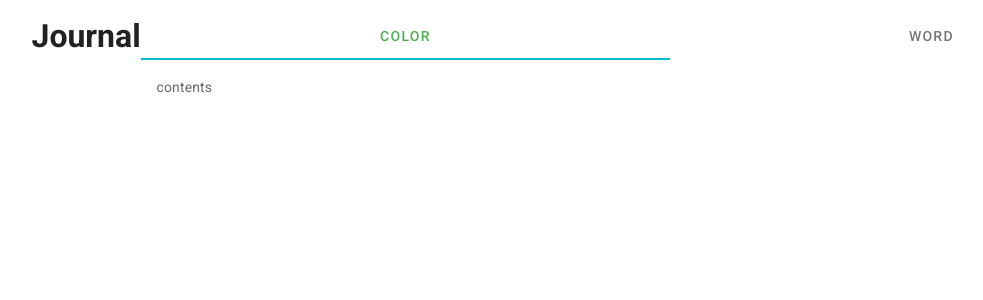
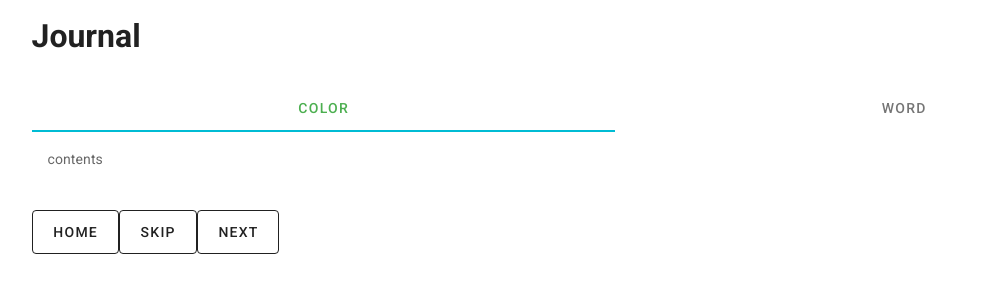
Before and after one commit to tg0488/mood-meter, a Vue app: page /Journal in a window 1280 px wide. Shown: the top 300 px of the page, without its empty margins (28-1011 px from the left). Built offline with nearby package versions, Linux system fonts and the light colour scheme.

Commit message:
got things in the right place, gotta add content

```diff
--- a/src/views/Journal.vue
+++ b/src/views/Journal.vue
@@ -1,7 +1,11 @@
 <template>
     <v-container>
         <v-layout>
-            <h1>Journal<br></h1>
+            <v-row>
+                <v-col>
+            <h1>Journal</h1>
+                </v-col>
+            <v-col cols="12">
             <v-tabs
             color="green"
             grow
@@ -28,6 +32,13 @@
                 </v-card>
             </v-tab-item>
             </v-tabs>
+                </v-col>
+            <v-col cols="12">
+            <v-btn large outlined to="/">Home</v-btn>
+            <v-btn large outlined to="/">Skip</v-btn>
+            <v-btn large outlined to="/">Next</v-btn>
+            </v-col>
+            </v-row>
         </v-layout>
     </v-container>
 </template>
```
